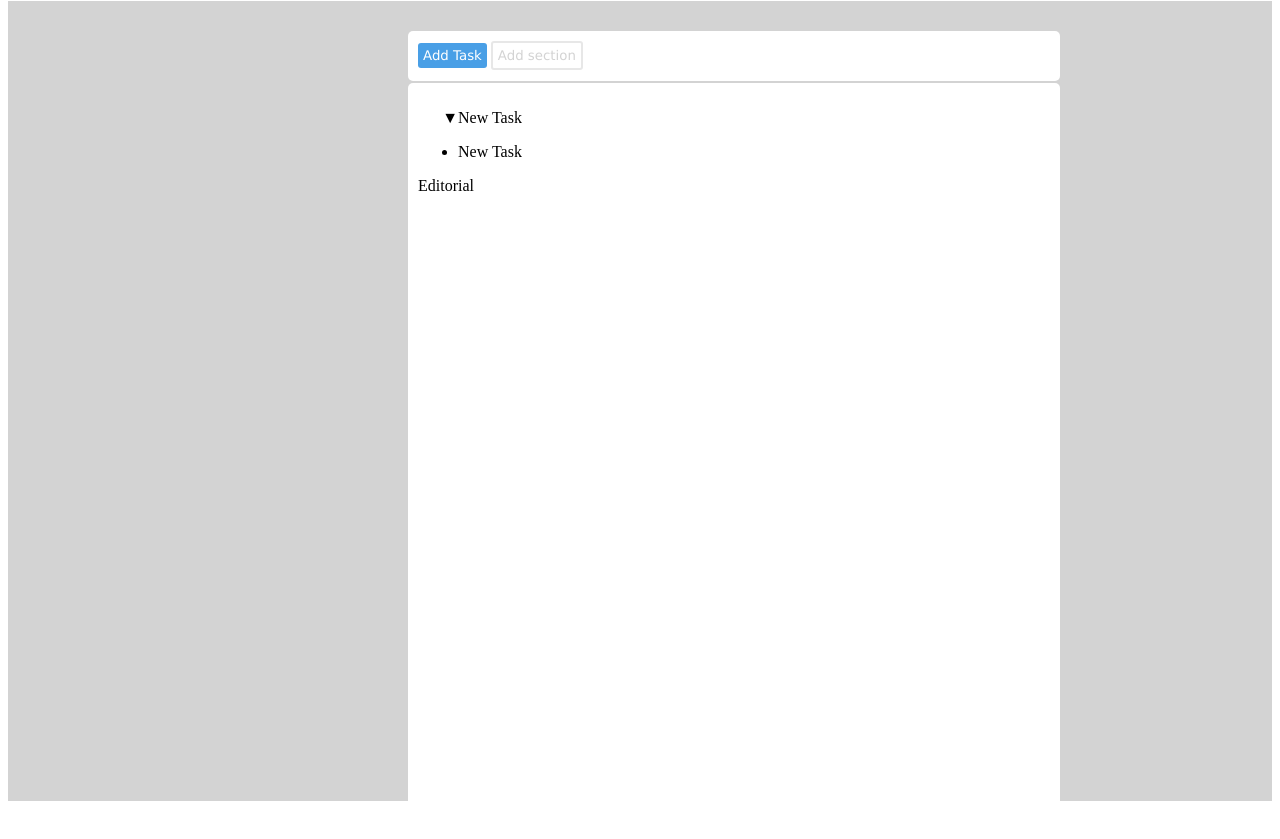
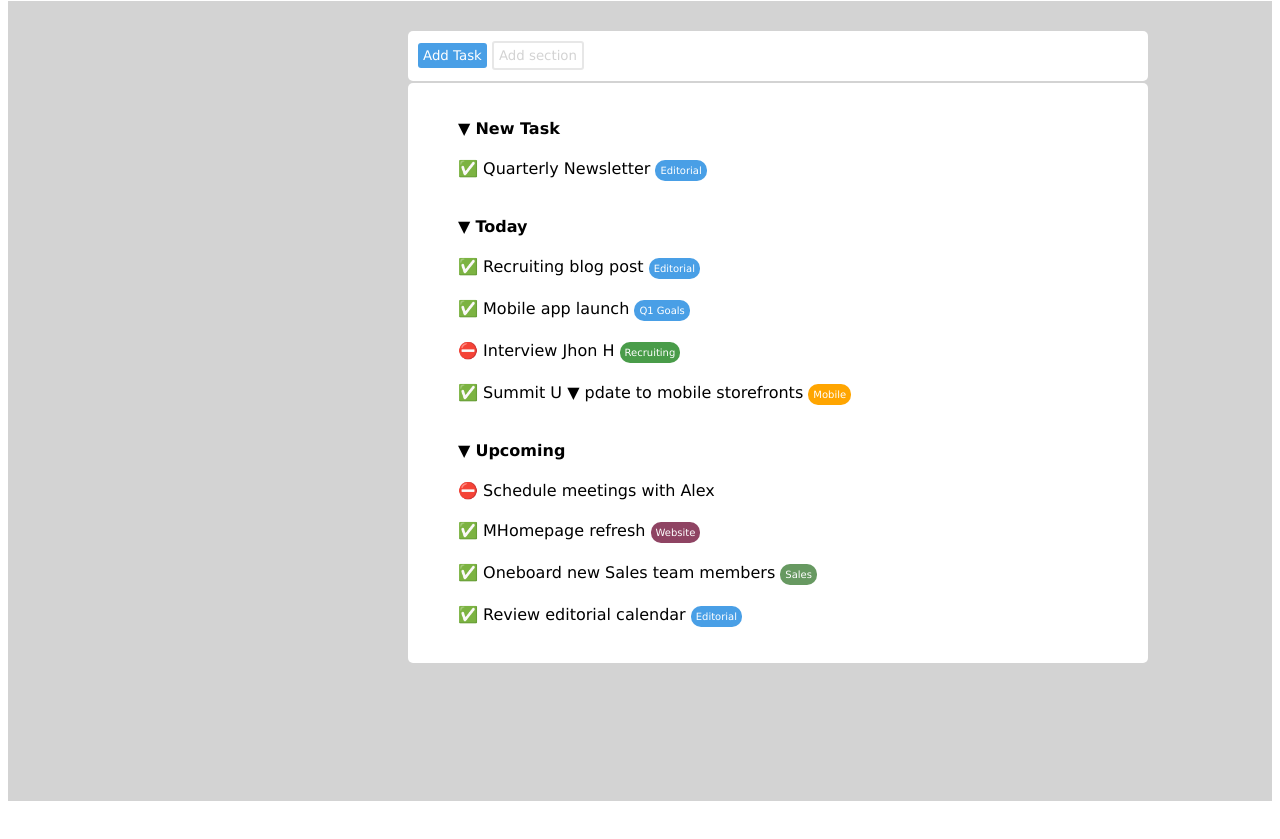
Before and after one commit to DamianoD88/html-css-toboolist, a plain HTML site: page index.html in a window 1280 px wide. Shown: the part 61-900 px from the top of the page. After the commit the page ends 870 px from the top, so only its background shows below. Drawn offline with Linux system fonts and the light colour scheme.

Commit message:
add progetto ultimato

```diff
--- a/css/style.css
+++ b/css/style.css
@@ -11,7 +11,8 @@
 main{
     height: 100vh;
     background-color: lightgrey;
-    position: relative
+    position: relative;
+    font-family: Verdana, Geneva, Tahoma, sans-serif;
 
 }
 
@@ -19,7 +20,7 @@ main{
 
 .bottoni{
     background-color: white;
-    width: 50%;
+    width: 57%;
     height: 30px;
     padding: 10px;
     border-radius: 5px;
@@ -50,8 +51,7 @@ main{
 
 .container{
     background-color: white;
-    width: 50%;
-    height: 100vh;
+    width: 57%;
     padding: 10px;
     border-radius: 5px;
     position: absolute;
@@ -59,6 +59,76 @@ main{
     left: 50vh;
 }
 
-.lista1{
-    list-style-type: "\25BC";
+
+.lista-sopra{
+    position: relative;
 }
+
+ul{
+    list-style-type: none;
+    line-height: 40px;
+}
+
+.bottoni-finti{
+    background-color: #499fe6;
+    color: white;
+    border-radius: 10px;
+    border: none;
+    padding: 5px;
+    font-size: x-small;
+    font-family: Verdana, Geneva, Tahoma, sans-serif;
+    bottom: 0.2px;
+    left: 182px;
+}
+
+#green{
+    background-color: rgb(73, 156, 73);
+    color: white;
+    border-radius: 10px;
+    border: none;
+    padding: 5px;
+    font-size: x-small;
+    font-family: Verdana, Geneva, Tahoma, sans-serif;
+    bottom: 0.2px;
+    left: 182px;
+
+
+}
+
+#mob{
+    background-color: orange;
+    color: white;
+    border-radius: 10px;
+    border: none;
+    padding: 5px;
+    font-size: x-small;
+    font-family: Verdana, Geneva, Tahoma, sans-serif;
+    bottom: 0.2px;
+    left: 182px;
+
+}
+
+#web{
+    background-color: rgb(143, 68, 99);
+    color: white;
+    border-radius: 10px;
+    border: none;
+    padding: 5px;
+    font-size: x-small;
+    font-family: Verdana, Geneva, Tahoma, sans-serif;
+    bottom: 0.2px;
+    left: 182px;
+}
+
+#sales{
+    background-color: rgb(103, 153, 97);
+    color: white;
+    border-radius: 10px;
+    border: none;
+    padding: 5px;
+    font-size: x-small;
+    font-family: Verdana, Geneva, Tahoma, sans-serif;
+    bottom: 0.2px;
+    left: 182px;
+
+}
--- a/index.html
+++ b/index.html
@@ -38,15 +38,11 @@
 
             <div class="lista-sopra">
 
-                <ul class="lista1">
-                    <li>New Task</li>
+                <ul>
+                    <li><span>&#9660</span> <strong>New Task</strong></li>
+                    <li><span>&#9989</span> Quarterly Newsletter <span class="bottoni-finti">Editorial</span></li>
                 </ul>
 
-                <ul class="lista2">
-                    <li>New Task</li>
-                </ul>
-
-                <div class="bottoni-finti">Editorial</div>
 
             </div>
 
@@ -56,6 +52,14 @@
 
             <div>
 
+                <ul>
+                    <li><span>&#9660</span> <strong>Today</strong> </li>
+                    <li><span>&#9989</span> Recruiting blog post <span class="bottoni-finti">Editorial</span></li>
+                    <li><span>&#9989</span> Mobile app launch <span class="bottoni-finti">Q1 Goals</span></li>
+                    <li><span>&#9940</span> Interview Jhon H <span id="green">Recruiting </span></li>
+                    <li><span>&#9989</span> Summit U <span>&#9660</span> pdate to mobile storefronts <span id="mob">Mobile</span></li>
+                </ul>
+
             </div>
 
             <!-- fine lista parte centrale -->
@@ -63,6 +67,14 @@
             <!-- lista parte inferiore -->
 
             <div>
+
+                <ul>
+                    <li><span>&#9660</span> <strong>Upcoming</strong></li>
+                    <li><span>&#9940</span> Schedule meetings with Alex</li>
+                    <li><span>&#9989</span> MHomepage refresh <span id="web">Website</span></li>
+                    <li><span>&#9989</span> Oneboard new Sales team members <span id="sales">Sales</span></li>
+                    <li><span>&#9989</span> Review editorial calendar <span class="bottoni-finti">Editorial</span></li>
+                </ul>
 
             </div>
 
```
